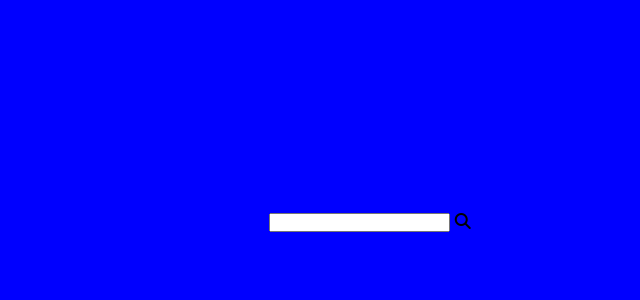
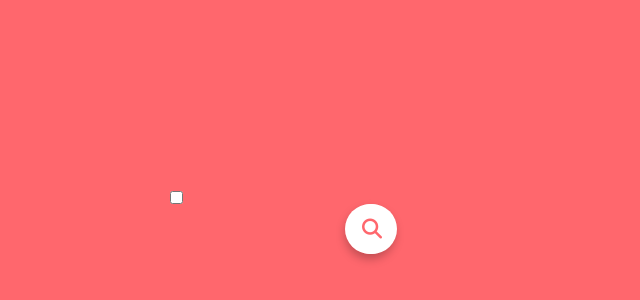
Before and after one commit to mdyejaj/Google-Search, a plain HTML site: page index.html in a window 1280 px wide. Shown: the part 178-478 px from the top of the page, without its empty margins (270-910 px from the left). Drawn offline with Linux system fonts and the light colour scheme.

Commit message:
third  commit

```diff
--- a/index.html
+++ b/index.html
@@ -14,16 +14,8 @@
     <title>Google Search</title>
 </head>
 <body>
-    <!-- <div class="container">
-        <img class="logo" src="/img/google.png" alt="Google">
-        <div class="search-bar">
-                <i class="fa-solid fa-magnifying-glass"></i>
-                <i class="fa-solid fa-microphone"></i>
-                <i class="fa-solid fa-camera"></i>
-            <input type="text">
-        </div>
-    </div> -->
     <div class=" box">
+        <input type="checkbox" id="check">
         <div class="search-box">
            <input type="text" palceholder="Type here...">
            <label for="" class="icon">
@@ -31,6 +23,5 @@
            </label>
         </div>
     </div>
-
 </body>
 </html>
--- a/style.css
+++ b/style.css
@@ -1,4 +1,4 @@
-*{
+/* {
     margin: 0;
     padding: 0;
     box-sizing: border-box;
@@ -7,11 +7,127 @@
 body{
     height: 100vh;
     width: 100%;
-    background: blue;
+    background: #ff676D;
     display: flex;
     align-items: center;
     justify-content: center;
 }
 .box{
     max-width: 400px;
+    width: 100%;
 }
+.box .search-box{
+    position: relative;
+    height: 50px;
+    max-width: 50px;
+    margin: auto;
+    box-shadow: 0 5px 10px rgba(0, 0, 0, 0.25);
+    border-radius: 25px;
+    transition: all 0.3s ease;
+}
+#check:checked ~ .search-box{
+    max-width: 380px;
+
+}
+.search-box input{
+    position: absolute;
+    height: 100%;
+    width: 100%;
+    border-radius: 25px;
+    background: #fff;
+    outline: none;
+    border: none;
+    padding-left: 20px;
+    font-size: 18px;
+}
+.search-box .icon{
+    position: absolute;
+    right: -2px;
+    top: 0;
+    width: 50px;
+    background: #fff;
+    height: 100%;
+    text-align: center;
+    line-height: 50px;
+    color: #ff676D;
+    font-size: 20px;
+    border-radius: 25px;
+}
+#check:checked ~ .search-box .icon{
+    background: #ff676D;
+    color: #fff;
+    width: 60px;
+    border-radius: 0 25px 25px 0;
+}
+#check{
+    display: none;
+}
+*/
+
+
+
+
+*{
+  margin: 0;
+  padding: 0;
+  box-sizing: border-box;
+  font-family: 'Poppins',sans-serif;
+}
+body{
+  height: 100vh;
+  width: 100%;
+  background: #FF676D;
+  display: flex;
+  align-items: center;
+  justify-content: center;
+}
+.box{
+  max-width: 400px;
+  width: 100%;
+}
+.box .search-box{
+  position: relative;
+  height: 50px;
+  max-width: 50px;
+  margin: auto;
+  box-shadow: 0 5px 10px rgba(0, 0, 0, 0.25);
+  border-radius: 25px;
+  transition: all 0.3s ease;
+}
+#check:checked ~ .search-box{
+  max-width: 380px;
+}
+.search-box input{
+ position: absolute;
+ height: 100%;
+ width: 100%;
+ border-radius: 25px;
+ background: #fff;
+ outline: none;
+ border: none;
+ padding-left: 20px;
+ font-size: 18px;
+}
+.search-box .icon{
+  position: absolute;
+  right: -2px;
+  top: 0;
+  width: 50px;
+  background: #FFF;
+  height: 100%;
+  text-align: center;
+  line-height: 50px;
+  color: #FF676D;
+  font-size: 20px;
+  border-radius: 25px;
+}
+#check:checked ~ .search-box .icon{
+  background: #FF676D;
+  color: #FFF;
+  width: 60px;
+  border-radius: 0 25px 25px 0;
+}
+#check{
+  display: flex;
+  align-items: center;
+}
```
